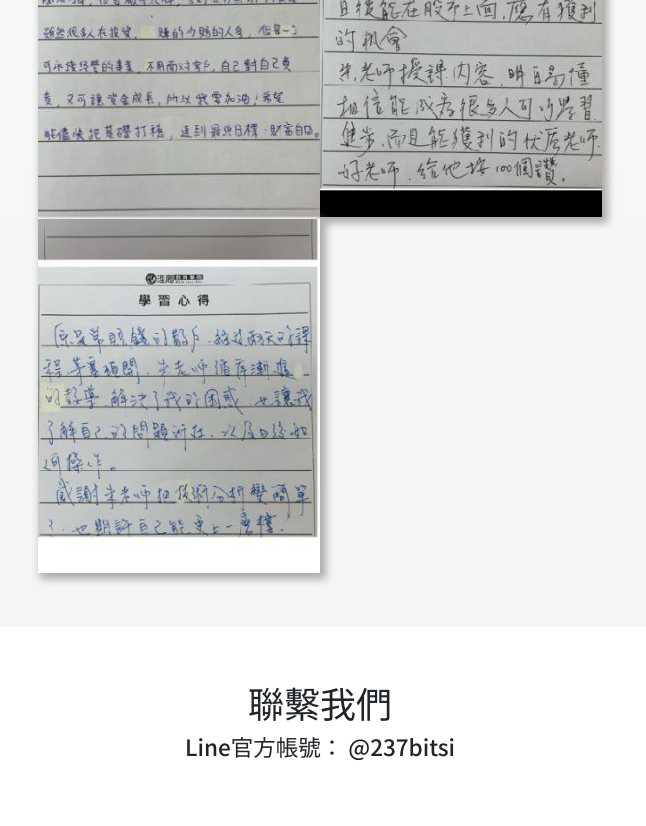
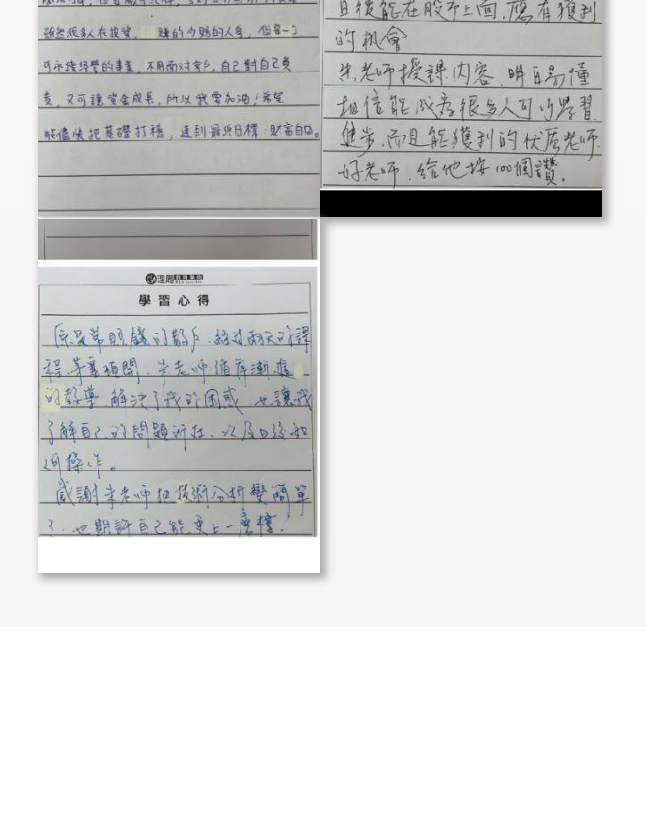
Before and after one commit to ComebuyCB/Case--Master-xu, a plain HTML site: page index.html in a window 1280 px wide. Shown: the part 8883-9709 px from the top of the page, without its empty margins (320-966 px from the left). After the commit the page ends 9627 px from the top, so only its background shows below. Drawn offline with Linux system fonts and the light colour scheme.

Commit message:
remove last section

```diff
--- a/index.html
+++ b/index.html
@@ -195,15 +195,6 @@
                 </div>
             </section>
 
-            <section class="py-5">
-                <div class="container text-center" js-slideFadeIn="bot">
-                    <div class="h2">聯繫我們</div>
-                    <div>
-                        <div class="h5">Line官方帳號： @237bitsi</div>
-                    </div>
-                </div>
-            </section>
-
             <section id="lastSection" class="py-3 bg-light">
                 <div class="container">
                     <div class="d-flex justify-content-end">
```
